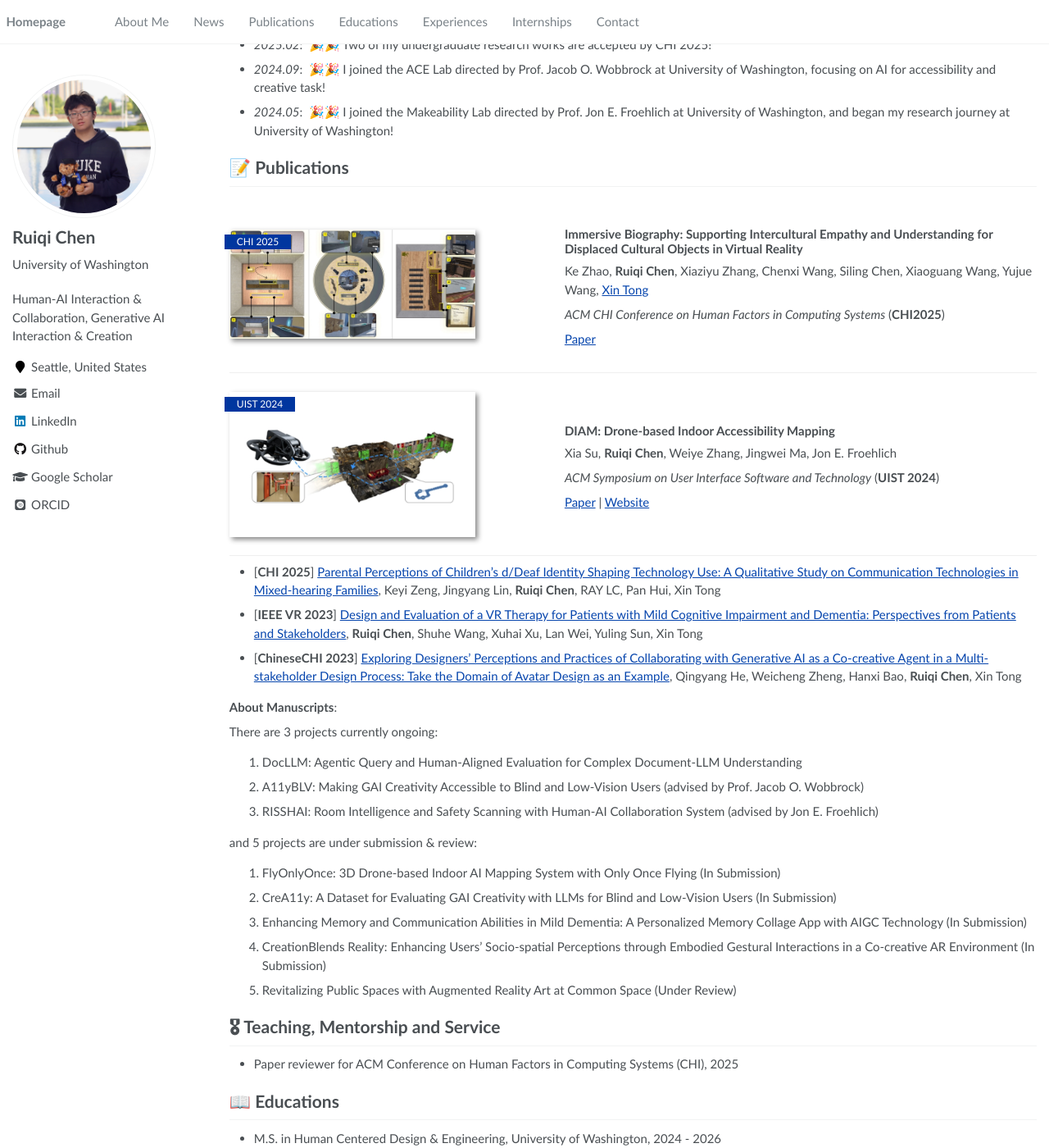
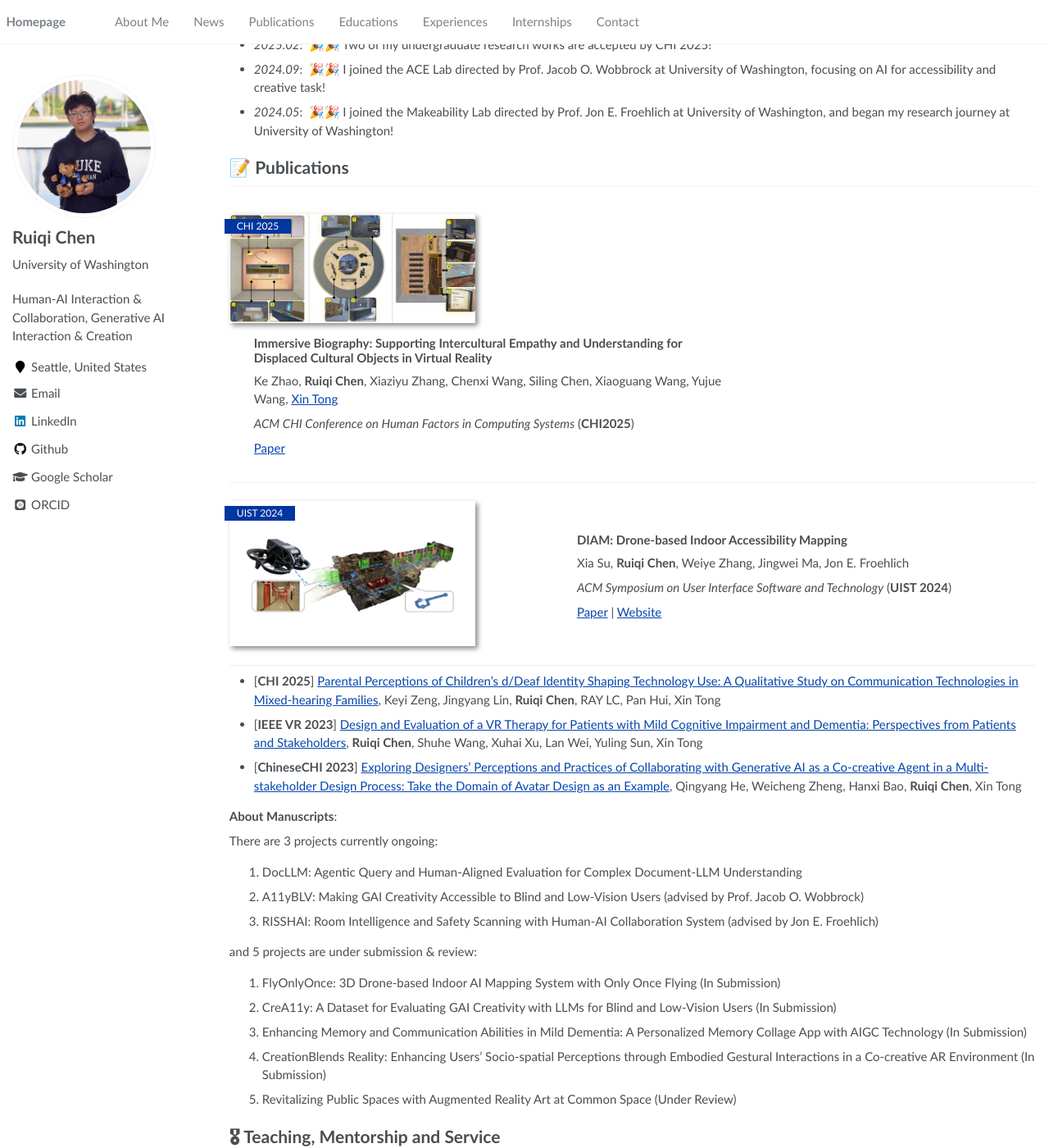
Before and after one commit to Ruiqi-Chen-0216/Ruiqi-Chen-0216.github.io, a Jekyll site: the page built from _pages/home.md, in a window 1280 px wide and 1400 px high, scrolled down 310 px. Shown: the whole window at 82% size. Built offline with Jekyll 4.4.1, drawn with Linux system fonts in a browser that asks for light colours; some web fonts are replaced.

Commit message:
Update main.scss

```diff
--- a/assets/css/main.scss
+++ b/assets/css/main.scss
@@ -64,7 +64,8 @@
     }
 
     .paper-box-text{
-        padding-left: 1em;
+        //padding-left: 1em;
+        margin-left: 1em;
         max-width: 100%;
         order: 1;
     }
```
